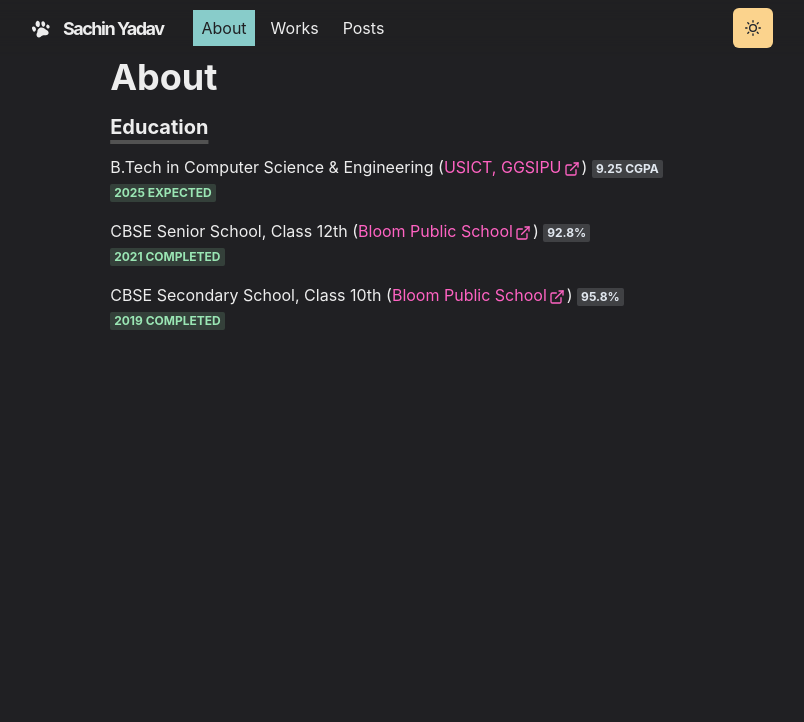
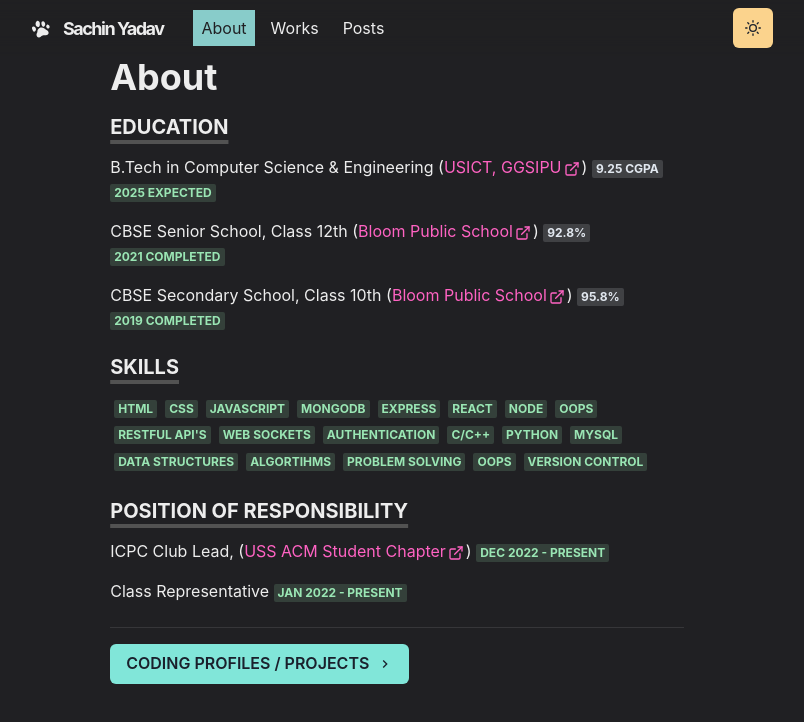
Before and after one commit to sachin3145/personal-website, a Next.js app: page /about in a window 1280 px wide. Shown: the top 722 px of the page, without its empty margins (243-1047 px from the left). Built offline with nearby package versions, Linux system fonts and the light colour scheme.

Commit message:
COMPLETED ABOUT PAGE

```diff
--- a/pages/about.js
+++ b/pages/about.js
@@ -5,11 +5,15 @@ import {
   useColorModeValue,
   Badge,
   Link,
+  Button,
+  Divider,
 } from '@chakra-ui/react'
 import Section from '../components/section'
 import Layout from '../components/layouts/article'
 import { ExternalLinkIcon } from '@chakra-ui/icons'
 import { ItemSection, ItemLabel } from '../components/item'
+import NextLink from 'next/link'
+import { ChevronRightIcon } from '@chakra-ui/icons'
 
 const page = () => {
   return (
@@ -24,7 +28,7 @@ const page = () => {
         </Box>
         <Section delay={0.1}>
           <Heading as="h3" variant="section-title">
-            Education
+            EDUCATION
           </Heading>
 
           <ItemSection>
@@ -42,7 +46,8 @@ const page = () => {
               Bloom Public School
               <ExternalLinkIcon mx="2px" />
             </Link>
-            ) <Badge>92.8%</Badge> <Badge colorScheme="green">2021 Completed</Badge>
+            ) <Badge>92.8%</Badge>{' '}
+            <Badge colorScheme="green">2021 Completed</Badge>
           </ItemSection>
           <ItemSection>
             CBSE Secondary School, Class 10th (
@@ -54,6 +59,93 @@ const page = () => {
             <Badge colorScheme="green">2019 Completed</Badge>
           </ItemSection>
         </Section>
+        <Section delay={0.1}>
+          <Heading as="h3" variant="section-title">
+            SKILLS
+          </Heading>
+          <Badge colorScheme="green" m={1}>
+            HTML
+          </Badge>
+          <Badge colorScheme="green" m={1}>
+            CSS
+          </Badge>
+          <Badge colorScheme="green" m={1}>
+            JAVASCRIPT
+          </Badge>
+          <Badge colorScheme="green" m={1}>
+            MONGODB
+          </Badge>
+          <Badge colorScheme="green" m={1}>
+            EXPRESS
+          </Badge>
+          <Badge colorScheme="green" m={1}>
+            REACT
+          </Badge>
+          <Badge colorScheme="green" m={1}>
+            NODE
+          </Badge>
+          <Badge colorScheme="green" m={1}>
+            OOPS
+          </Badge>
+          <Badge colorScheme="green" m={1}>
+            RESTFUL API'S
+          </Badge>
+          <Badge colorScheme="green" m={1}>
+            WEB SOCKETS
+          </Badge>
+          <Badge colorScheme="green" m={1}>
+            AUTHENTICATION
+          </Badge>
+          <Badge colorScheme="green" m={1}>
+            C/C++
+          </Badge>
+          <Badge colorScheme="green" m={1}>
+            PYTHON
+          </Badge>
+          <Badge colorScheme="green" m={1}>
+            MYSQL
+          </Badge>
+          <Badge colorScheme="green" m={1}>
+            DATA STRUCTURES
+          </Badge>
+          <Badge colorScheme="green" m={1}>
+            ALGORTIHMS
+          </Badge>
+          <Badge colorScheme="green" m={1}>
+            PROBLEM SOLVING
+          </Badge>
+          <Badge colorScheme="green" m={1}>
+            OOPS
+          </Badge>
+          <Badge colorScheme="green" m={1}>
+            VERSION CONTROL
+          </Badge>
+        </Section>
+        <Section delay={0.1}>
+          <Heading as="h3" variant="section-title">
+            POSITION OF RESPONSIBILITY
+          </Heading>
+          <ItemSection>
+            ICPC Club Lead, (
+            <Link target="_blank" href="https://usict.acm.org/">
+              USS ACM Student Chapter
+              <ExternalLinkIcon mx="2px" />
+            </Link>
+            ) <Badge colorScheme="green">Dec 2022 - Present</Badge>
+          </ItemSection>
+          <ItemSection>
+            Class Representative{' '}
+            <Badge colorScheme="green">Jan 2022 - Present</Badge>
+          </ItemSection>
+        </Section>
+        <Divider />
+        <Box my={4}>
+          <NextLink href="/works">
+            <Button rightIcon={<ChevronRightIcon />} colorScheme="teal">
+              CODING PROFILES / PROJECTS
+            </Button>
+          </NextLink>
+        </Box>
       </Container>
     </Layout>
   )
```
Also changed, not shown: pages/index.js (+1 -7 lines).
